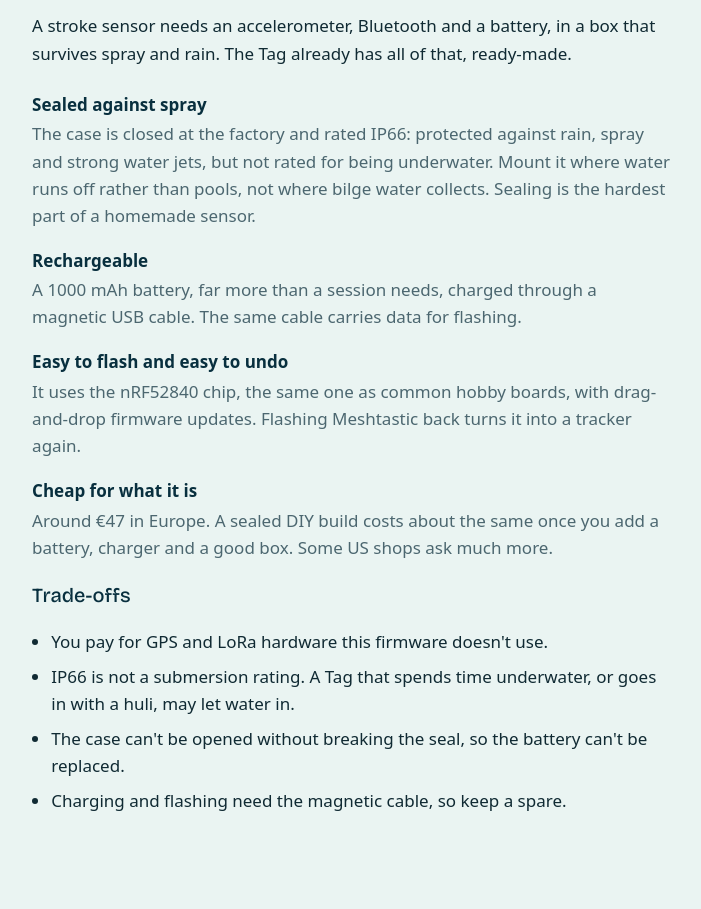
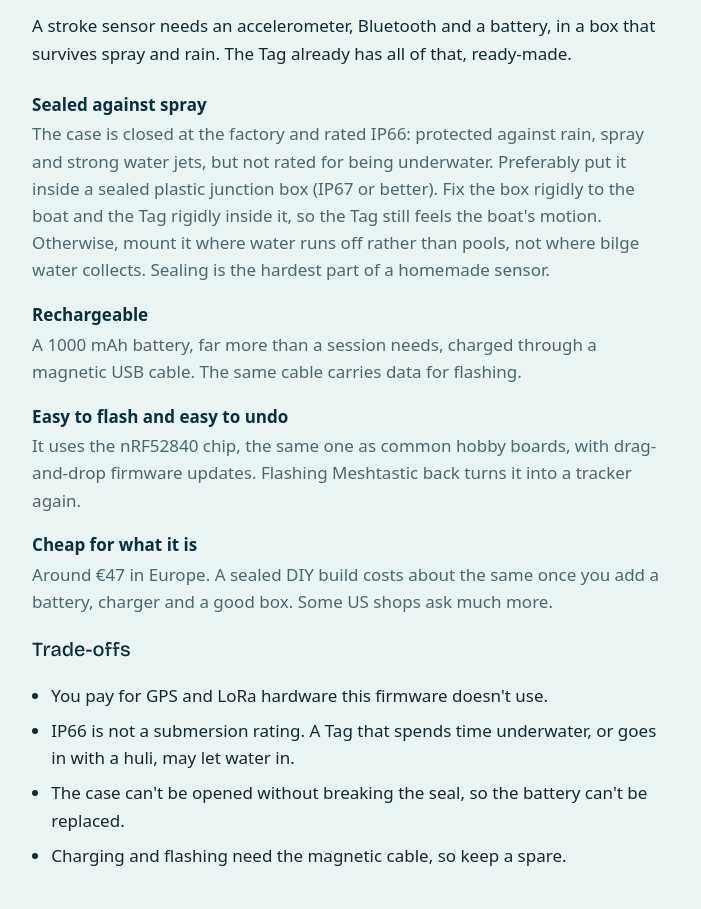
Before and after one commit to leoniedu/tagvaa, a plain HTML site: page site/index.html in a window 1280 px wide. Shown: the part 1520-2429 px from the top of the page, without its empty margins (287-988 px from the left). Drawn offline with nearby package versions, Linux system fonts and the light colour scheme; a web font is replaced by a local one.

Commit message:
docs(site): suggest mounting the Tag inside a sealed junction box
Co-Authored-By: Claude Opus 5.5 <noreply@anthropic.com>

```diff
--- a/site/index.html
+++ b/site/index.html
@@ -203,7 +203,7 @@ footer p { margin-bottom: 0.6rem; }
       <p>A stroke sensor needs an accelerometer, Bluetooth and a battery, in a box that survives spray and rain. The Tag already has all of that, ready-made.</p>
       <dl class="reasons">
         <dt>Sealed against spray</dt>
-        <dd>The case is closed at the factory and rated IP66: protected against rain, spray and strong water jets, but not rated for being underwater. Mount it where water runs off rather than pools, not where bilge water collects. Sealing is the hardest part of a homemade sensor.</dd>
+        <dd>The case is closed at the factory and rated IP66: protected against rain, spray and strong water jets, but not rated for being underwater. Preferably put it inside a sealed plastic junction box (IP67 or better). Fix the box rigidly to the boat and the Tag rigidly inside it, so the Tag still feels the boat's motion. Otherwise, mount it where water runs off rather than pools, not where bilge water collects. Sealing is the hardest part of a homemade sensor.</dd>
         <dt>Rechargeable</dt>
         <dd>A 1000 mAh battery, far more than a session needs, charged through a magnetic USB cable. The same cable carries data for flashing.</dd>
         <dt>Easy to flash and easy to undo</dt>
```
